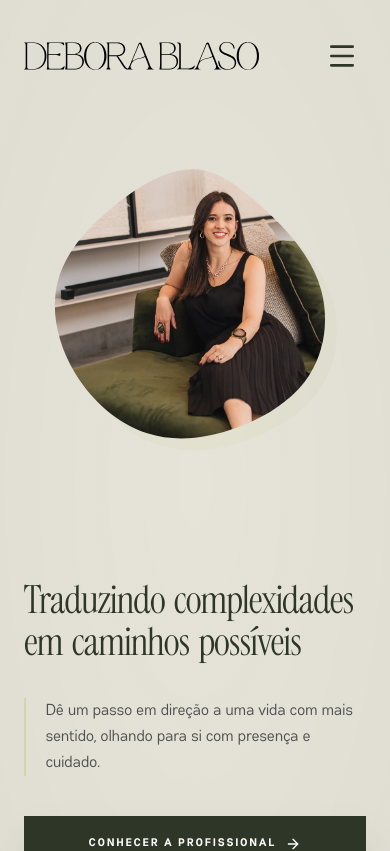
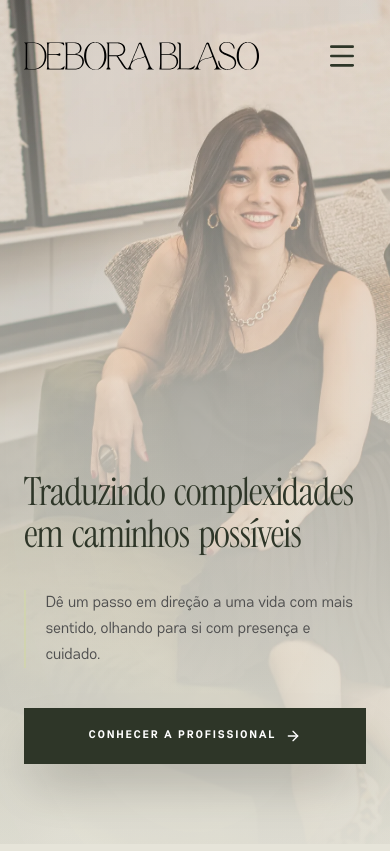
Before and after one commit to gmmdevbr/debora-blaso, a React (Vite) app: page / in a window 390 px wide. Shown: the top 851 px of the page. Built offline with nearby package versions, Linux system fonts and the light colour scheme.

Commit message:
feat: rework hero mobile

```diff
--- a/src/components/About.tsx
+++ b/src/components/About.tsx
@@ -114,7 +114,7 @@ export function About() {
           </div>
         </div>
         <div className="order-1 lg:order-2 relative w-full aspect-square reveal delay-200 lg:sticky lg:top-24">
-          <div className="absolute inset-0 bg-monstera/20 mask-organic -scale-x-100 -translate-x-6 -translate-y-6" />
+          <div className="absolute inset-0 bg-walnut/20 mask-organic -scale-x-100 -translate-x-6 -translate-y-6" />
           <img
             src={aboutImage}
             alt="Débora Blaso Retrato"
--- a/src/components/ComoFunciona.tsx
+++ b/src/components/ComoFunciona.tsx
@@ -1,3 +1,5 @@
+import { CheckCircle } from 'lucide-react';
+
 const steps = [
   {
     number: '01',
@@ -50,6 +52,19 @@ export function ComoFunciona() {
             </div>
           ))}
         </div>
+        <div className="mt-12 sm:mt-16 p-5 sm:p-6 bg-lambs-ear/10 rounded-xl sm:rounded-2xl border-2 border-lambs-ear/20 flex gap-3 sm:gap-4 items-start max-w-2xl mx-auto reveal">
+          <div className="bg-lambs-ear p-2 rounded-full shrink-0">
+            <CheckCircle className="w-4 h-4 text-summer-sand" />
+          </div>
+          <div className="text-left">
+            <h4 className="font-bold text-monstera text-sm uppercase tracking-wide mb-1">
+              Nota sobre Convênios
+            </h4>
+            <p className="text-sm text-monstera/80 leading-relaxed">
+              Meus atendimentos são somente particulares, mas emito nota fiscal que pode ser utilizada para solicitação de reembolso, caso seu convênio realize. Se tiver dúvidas de como funciona o processo de reembolso, basta entrar em contato com a sua operadora de plano de saúde.
+            </p>
+          </div>
+        </div>
       </div>
     </section>
   );
--- a/src/components/CtaSchedule.tsx
+++ b/src/components/CtaSchedule.tsx
@@ -1,30 +1,20 @@
-import { CheckCircle, MessageCircle } from 'lucide-react';
+import { MessageCircle } from 'lucide-react';
 
 export function CtaSchedule() {
   return (
-    <section className="py-16 px-6 md:px-12 bg-monstera text-summer-sand">
+    <section className="py-20 sm:py-24 px-6 md:px-12 bg-monstera text-summer-sand">
       <div className="max-w-4xl mx-auto text-center reveal">
+        {/* <h2 className="font-display text-4xl sm:text-5xl lg:text-6xl mb-8 sm:mb-10 text-summer-sand">
+          Pronta para iniciar sua jornada?
+        </h2> */}
         <a
           href="https://wa.me/5500000000000"
           target="_blank"
           rel="noopener noreferrer"
-          className="inline-flex items-center justify-center h-14 sm:h-16 px-8 sm:px-12 bg-ginkgo text-monstera text-xs sm:text-sm font-bold uppercase tracking-[0.2em] shadow-2xl hover:bg-ginkgo/90 transition-all duration-300 rounded-sm"
+          className="inline-flex items-center justify-center h-16 sm:h-20 px-10 sm:px-16 bg-ginkgo text-monstera text-sm sm:text-base font-bold uppercase tracking-[0.2em] shadow-2xl hover:bg-ginkgo/90 hover:scale-105 transition-all duration-300 rounded-sm"
         >
-          <MessageCircle className="w-5 h-5 mr-3" /> Quero agendar minha primeira sessão
+          <MessageCircle className="w-6 h-6 mr-3" /> Quero agendar minha primeira sessão
         </a>
-        <div className="mt-10 sm:mt-12 p-5 sm:p-6 bg-summer-sand/10 rounded-xl sm:rounded-2xl border border-summer-sand/20 flex gap-3 sm:gap-4 items-start max-w-2xl mx-auto">
-          <div className="bg-ginkgo p-2 rounded-full shrink-0">
-            <CheckCircle className="w-4 h-4 text-monstera" />
-          </div>
-          <div className="text-left">
-            <h4 className="font-bold text-summer-sand text-sm uppercase tracking-wide mb-1">
-              Nota sobre Convênios
-            </h4>
-            <p className="text-sm text-summer-sand/80 leading-relaxed">
-              Meus atendimentos são somente particulares, mas emito nota fiscal que pode ser utilizada para solicitação de reembolso, caso seu convênio realize. Se tiver dúvidas de como funciona o processo de reembolso, basta entrar em contato com a sua operadora de plano de saúde.
-            </p>
-          </div>
-        </div>
       </div>
     </section>
   );
--- a/src/components/Hero.tsx
+++ b/src/components/Hero.tsx
@@ -3,20 +3,20 @@ import heroImage from '../assets/images/JFR_2516.webp';
 
 export function Hero() {
   return (
-    <section className="hero-section relative min-h-screen flex items-center overflow-hidden">
+    <section className="hero-section relative min-h-screen flex items-end lg:items-center overflow-hidden">
       {/* Background Image - Desktop only with overlay */}
       <div className="hero-background" />
 
-      {/* Gradient Overlay for readability */}
-      <div className="absolute inset-0 bg-linear-to-r from-summer-sand/98 via-summer-sand/95 to-summer-sand/60 lg:from-summer-sand/95 lg:via-summer-sand/85 lg:to-transparent z-0" />
+      {/* Gradient Overlay for readability - adjusted for mobile */}
+      <div className="absolute inset-0 bg-linear-to-b from-summer-sand/30 via-summer-sand/75 to-summer-sand/98 lg:bg-linear-to-r lg:from-summer-sand/95 lg:via-summer-sand/85 lg:to-transparent z-0" />
 
       {/* Subtle decorative blob */}
       <div className="absolute top-0 right-0 w-[40vw] h-[40vw] bg-ginkgo/10 rounded-full blur-[120px] -z-10 translate-x-1/4 -translate-y-1/4 hidden lg:block" />
 
-      <div className="max-w-7xl mx-auto w-full px-6 md:px-12 py-24 lg:py-32 relative z-10">
-        <div className="grid grid-cols-1 lg:grid-cols-12 gap-16 items-start">
-          {/* Content - Left side on desktop, centered on mobile */}
-          <div className="order-2 lg:order-1 lg:col-span-7 reveal">
+      <div className="max-w-7xl mx-auto w-full px-6 md:px-12 py-12 pb-20 lg:py-32 relative z-10">
+        <div className="lg:grid lg:grid-cols-12 lg:gap-16">
+          {/* Content - Centered with background image on all devices */}
+          <div className="lg:col-span-7 reveal">
             <h1 className="font-display text-[2.5rem] sm:text-5xl md:text-6xl lg:text-7xl xl:text-8xl leading-[1.05] sm:leading-[0.95] tracking-tight mb-8 sm:mb-10 text-monstera">
               Traduzindo complexidades em caminhos possíveis
             </h1>
@@ -36,19 +36,6 @@ export function Hero() {
               </a>
             </div>
           </div>
-
-          {/* Mobile Image - Shows below content on mobile, hidden on desktop */}
-          <div className="order-1 lg:order-2 lg:hidden w-full max-w-md mx-auto reveal delay-200">
-            <div className="relative h-[50vh] group">
-              <div className="absolute inset-0 bg-ginkgo/20 mask-organic translate-x-3 translate-y-3" />
-              <img
-                src={heroImage}
-                alt="Débora Blaso Psicóloga"
-                className="w-full h-full object-cover mask-organic relative z-10 group-hover:scale-105 transition-transform duration-700"
-                loading="eager"
-              />
-            </div>
-          </div>
         </div>
       </div>
     </section>
--- a/src/components/Motivos.tsx
+++ b/src/components/Motivos.tsx
@@ -92,11 +92,11 @@ function FlipCard({ card }: { card: CardData }) {
       aria-label={`Card: ${card.title} - Click to flip`}
     >
       <div className="flip-card-inner">
-        <div className="flip-card-front bg-summer-sand text-monstera border border-monstera/10 p-6 sm:p-8 lg:p-10 flex flex-col justify-center items-center shadow-lg min-h-100 text-center sm:text-left sm:items-start sm:justify-between gap-4 sm:gap-0">
-          <div className="w-12 h-12 sm:w-14 sm:h-14 bg-lambs-ear rounded-full flex items-center justify-center">
+        <div className="flip-card-front bg-summer-sand text-monstera border border-monstera/10 p-6 sm:p-8 lg:p-10 flex flex-col shadow-lg min-h-100">
+          <div className="w-12 h-12 sm:w-14 sm:h-14 bg-lambs-ear rounded-full flex items-center justify-center shrink-0">
             <Icon className="w-5 h-5 sm:w-6 sm:h-6 text-summer-sand" />
           </div>
-          <h3 className="font-display text-2xl sm:text-3xl leading-tight flex-grow sm:flex-grow-0 flex items-center justify-center sm:justify-start sm:items-start sm:pt-4">
+          <h3 className="font-display text-xl sm:text-2xl lg:text-[1.65rem] leading-tight mt-6 mb-auto">
             {card.title.split('&').map((part, i, arr) =>
               i < arr.length - 1 ? (
                 <span key={part}>
@@ -107,19 +107,19 @@ function FlipCard({ card }: { card: CardData }) {
               )
             )}
           </h3>
-          <div className="pt-6 sm:pt-8 border-t border-monstera/10 w-full flex justify-center sm:justify-between items-center opacity-50 gap-2 sm:mt-auto">
+          <div className="pt-6 mt-6 border-t border-monstera/10 w-full flex justify-between items-center opacity-50 gap-2">
             <span className="text-[10px] uppercase tracking-[0.25em] font-bold">
               Ver Detalhes
             </span>
             <Plus className="w-4 h-4" />
           </div>
         </div>
-        <div className="flip-card-back bg-monstera text-summer-sand p-8 flex flex-col justify-start min-h-100 overflow-y-auto">
+        <div className="flip-card-back bg-monstera text-summer-sand p-6 sm:p-8 flex flex-col justify-center min-h-100">
           <ul className="space-y-2.5">
             {card.backText.split('. ').filter(text => text.trim()).map((point, idx) => (
               <li key={idx} className="flex gap-3 items-start">
-                <span className="text-walnut mt-0.5 shrink-0 text-base">•</span>
-                <span className="text-xs leading-relaxed font-sans text-left">
+                <span className="text-ginkgo mt-0.5 shrink-0 text-base">•</span>
+                <span className="text-xs sm:text-[13px] leading-relaxed font-sans text-left">
                   {point.trim()}{point.endsWith('.') ? '' : '.'}
                 </span>
               </li>
--- a/src/index.css
+++ b/src/index.css
@@ -279,14 +279,22 @@ html {
   background-size: cover;
   background-position: center 30%;
   background-repeat: no-repeat;
-  opacity: 0;
+  opacity: 1;
   transition: opacity 0.6s ease-out;
 }
 
-/* Show background image only on desktop */
+/* Mobile adjustments */
+@media (max-width: 1023px) {
+  .hero-background {
+    background-position: center 0;
+    background-size: auto 120%;
+    top: -30%;
+  }
+}
+
+/* Desktop adjustments */
 @media (min-width: 1024px) {
   .hero-background {
-    opacity: 1;
     background-position: 65% 35%;
   }
 }
```
